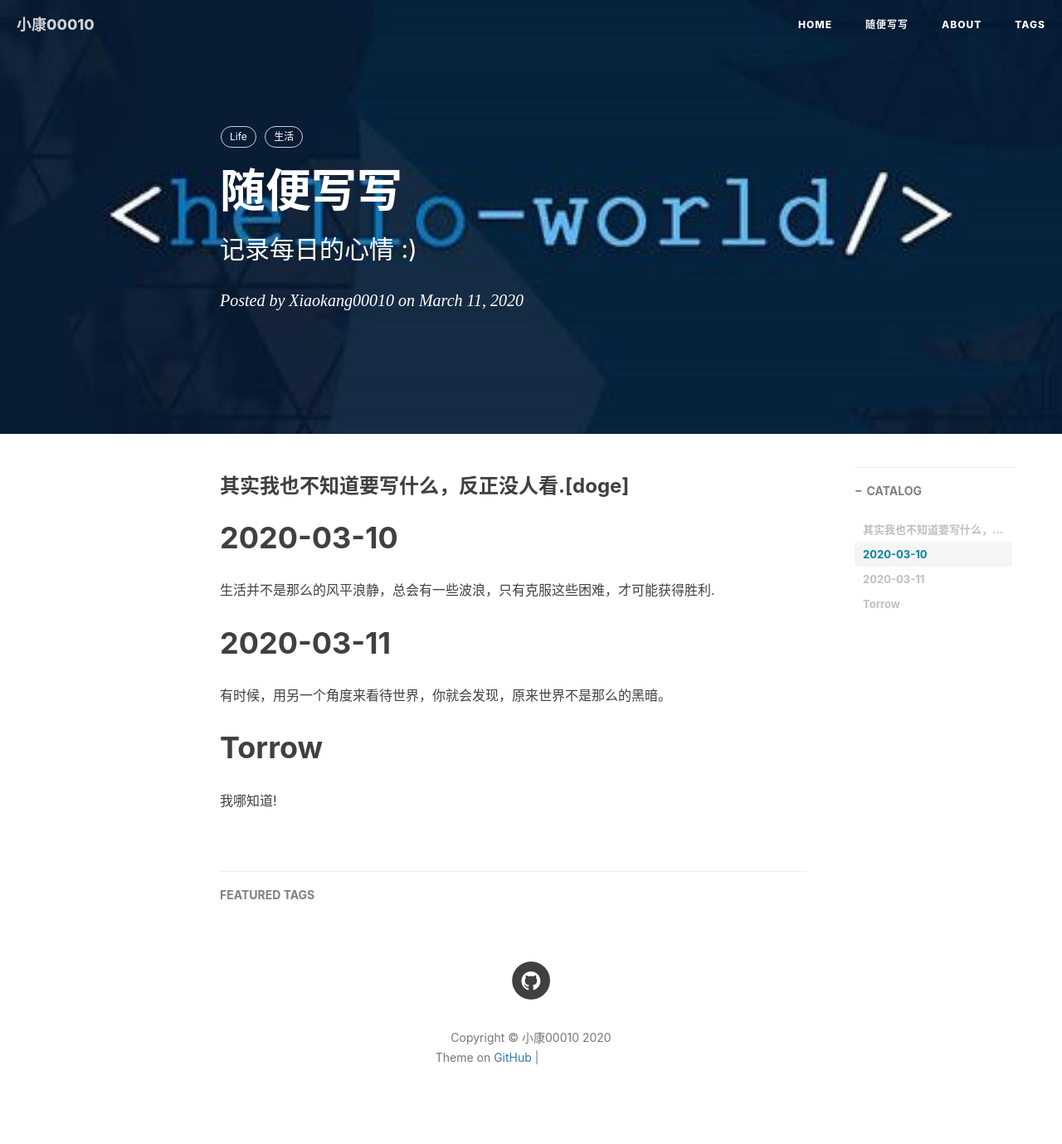
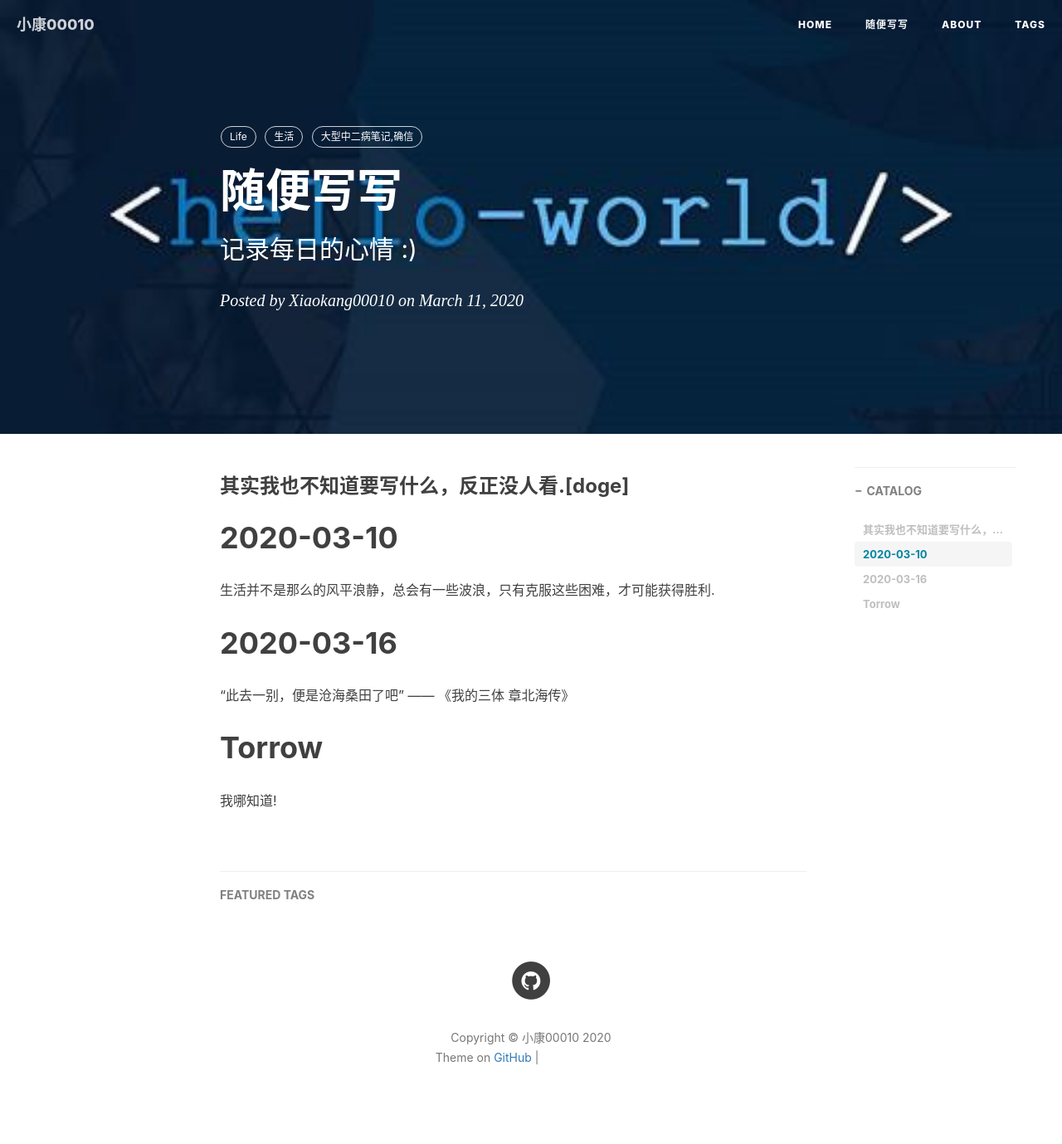
Before and after one commit to xiaokang00010/xiaokang00010.github.io, a Jekyll site: the page built from EveryDayWrite.md, in a window 1280 px wide. Shown: the whole page at 83% size. Built offline with Jekyll 4.4.1, drawn with Linux system fonts in a browser that asks for light colours; nearby versions of some CDN libraries; comment, search, counter and statistics services are not loaded; grey boxes are pictures that could not be loaded.

Commit message:
Update EveryDayWrite.md

```diff
--- a/EveryDayWrite.md
+++ b/EveryDayWrite.md
@@ -9,6 +9,7 @@ header-img: img/post-helloworld.jpg
 tags:
     - Life
     - 生活
+    - 大型中二病笔记,确信
 ---
 
 ### 其实我也不知道要写什么，反正没人看.[doge]
@@ -17,9 +18,9 @@ tags:
 
 生活并不是那么的风平浪静，总会有一些波浪，只有克服这些困难，才可能获得胜利.
 
-# 2020-03-11
+# 2020-03-16
 
-有时候，用另一个角度来看待世界，你就会发现，原来世界不是那么的黑暗。
+"此去一别，便是沧海桑田了吧" —— 《我的三体 章北海传》
 
 # Torrow
 
```
